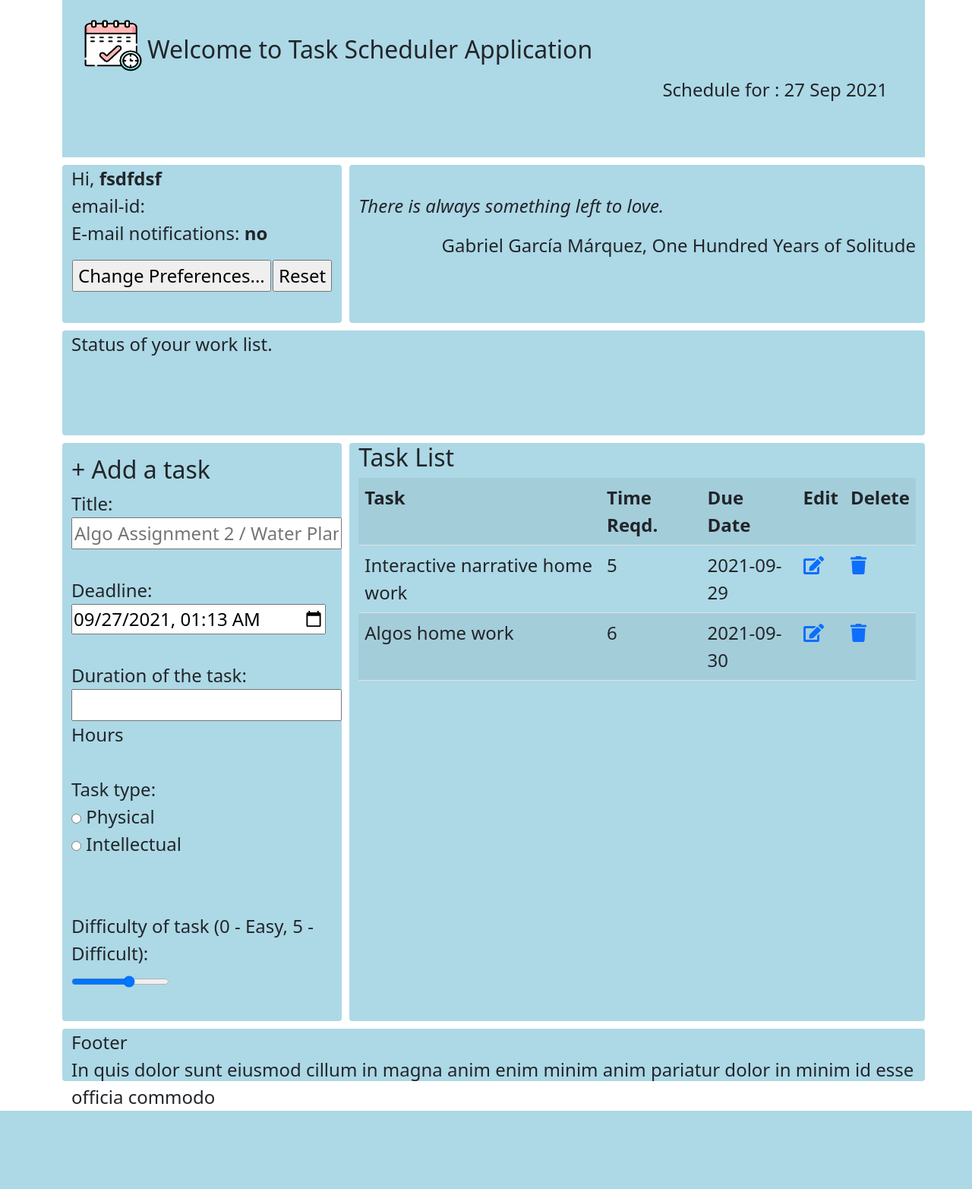
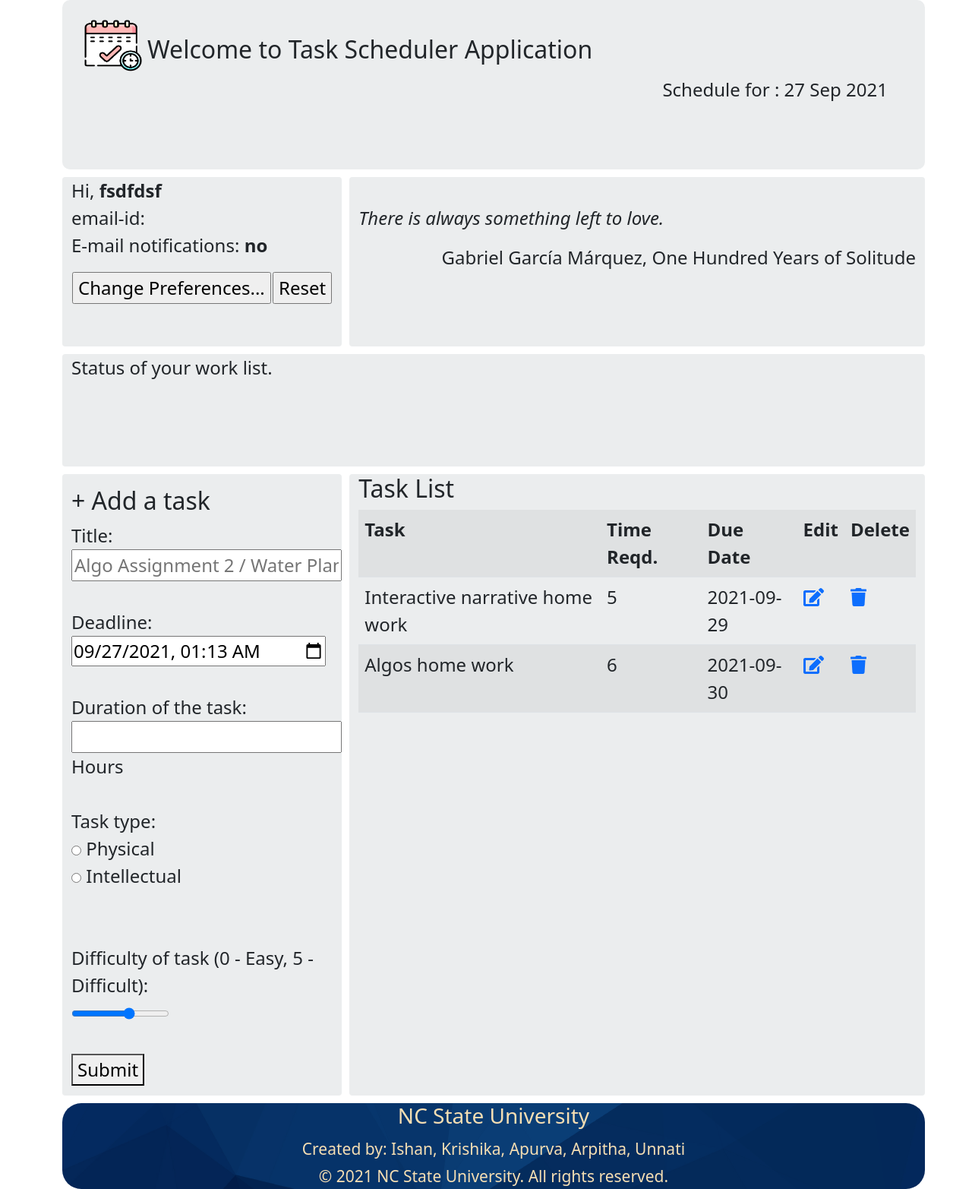
Before and after one commit to purv2100/Simplii21, a Flask app: page / in a window 1280 px wide. Shown: the whole page at 76% size. Before the commit the page ends 1462 px from the top, so only its background shows below. Run offline with Flask 2, Linux system fonts and the light colour scheme; some libraries are stand-ins or nearby versions.

Commit message:
footer change and continuing the overall change

```diff
--- a/static/styles.css
+++ b/static/styles.css
@@ -8,44 +8,60 @@
 }
 
 #header-block{
-  background-color: lightblue;
+  border-radius: 10px;
+  background-color:#Ebedee;
   grid-area: header;
   height: auto;
 
 }
 
 #greet-block{
-  background-color: lightblue;
+  border-radius: 10px;
+  background-color:#Ebedee;
   grid-area: greet;
   height: auto;
 
 }
 #quote-block{
-  background-color: lightblue;
+  border-radius: 10px;
+  background-color: #Ebedee;
   grid-area: quote;
   height: auto;
 
 }
 #status-block{
-  background: lightblue;
+  border-radius: 10px;
+  background: #Ebedee;
   grid-area: status;
   height: auto;
 }
 #settings-block{
-  background: lightblue;
+  border-radius: 10px;
+  background: #Ebedee;
   grid-area: settings;
   height: auto;
 }
+#task-block{
+  border-radius: 10px;
+  background: #Ebedee;
+  grid-area: task;
+  height: auto;
+}
 #list-block{
-  background: lightblue;
+  border-radius: 10px;
+  background: #Ebedee;
   grid-area: list;
   height: auto;
   /*margin-left: -9em;*/
 }
 #footer-block{
-  background: lightblue;
+  /* background: lightgrey; */
+  border-radius: 25px;
   grid-area: footer;
   height: auto;
+  color:wheat;
+  padding-bottom: 10%;
+  background-image: url('insurance-footer-background.png');
 }
 
 
--- a/templates/index.html
+++ b/templates/index.html
@@ -204,11 +204,13 @@
     </div>
 
 
-    <div class="container rounded" id = "footer-block">
-      <p>
-        Footer <br>
-        In quis dolor sunt eiusmod cillum in magna anim enim minim anim pariatur dolor in minim id esse officia commodo
-      </p>
+    <div class="container" id = "footer-block" >
+      <div class = "row">
+            <!-- <img src=""> -->
+            <center><h3>NC State University </h3></center>
+            <center><small font-size: 1.0em;>Created by: Ishan, Krishika, Apurva, Arpitha, Unnati</small></center>
+            <center><small>© 2021 NC State University. All rights reserved.</small></center>
+      </div>
     </div>
   </div>
 
```
Also changed, not shown: static/insurance-footer-background.png (added).
